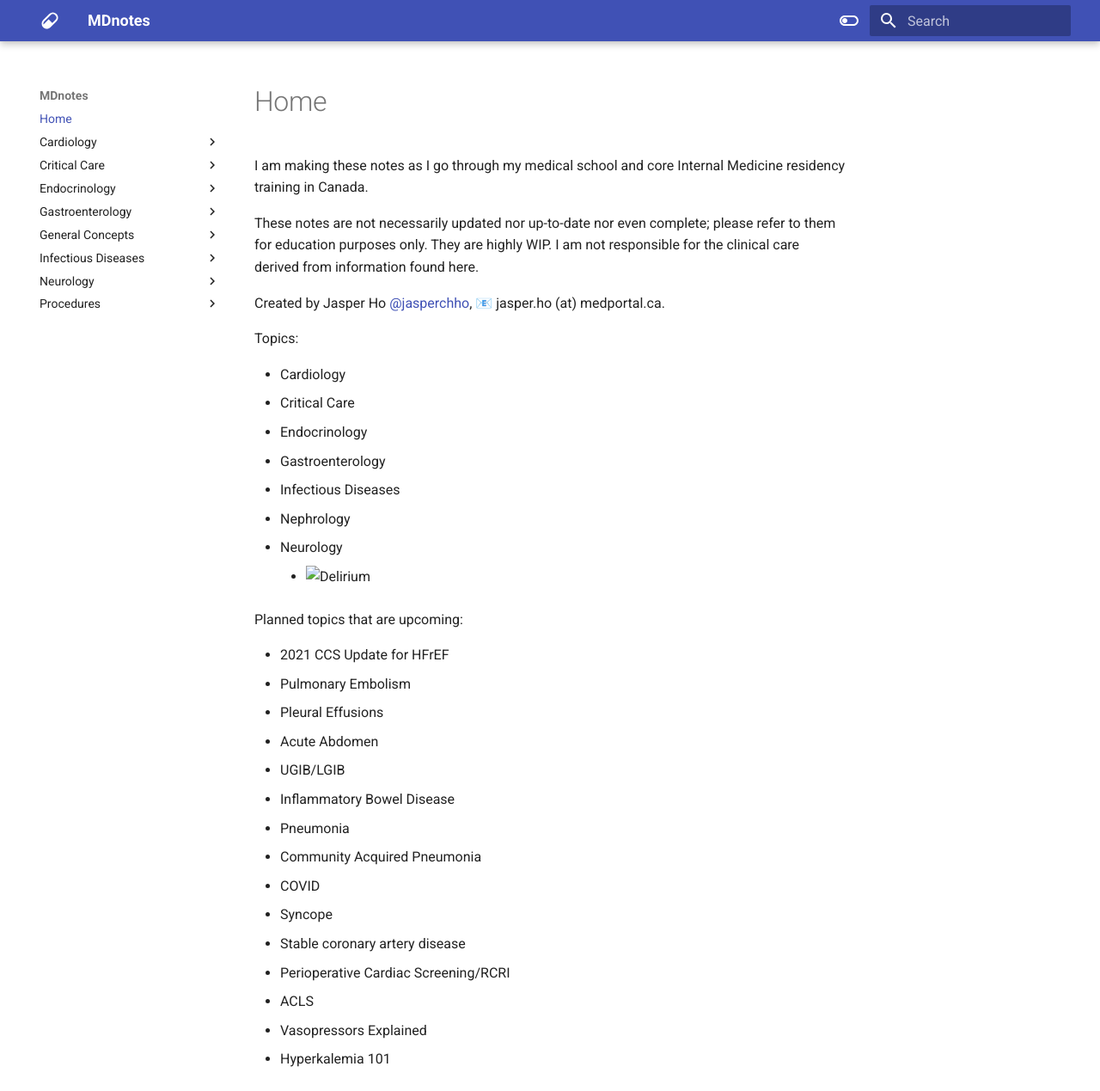
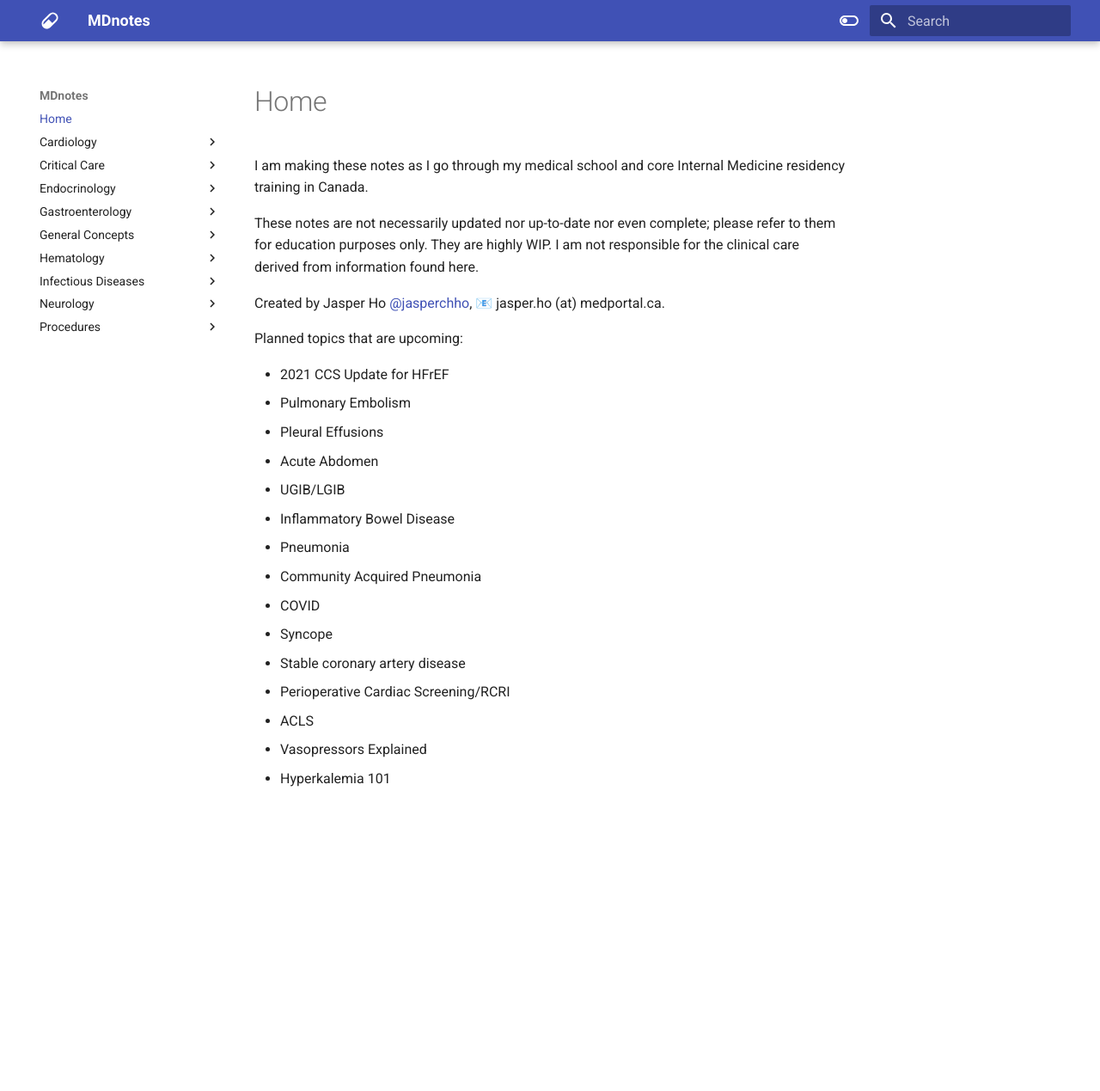
Before and after one commit to jzpero/mdnotes, an MkDocs documentation site: the page built from docs/index.md, in a window 1280 px wide and 1269 px high. Shown: the whole window at 86% size. Built offline with MkDocs 1.6.1 and Material for MkDocs 9.7.7, drawn with Linux system fonts in a browser that asks for light colours.

Commit message:
vault backup: 2021-07-03 15:51:44
Affected files:

"docs/Hematology/Iron Study Thresholds.md"
docs/index.md

```diff
--- a/docs/index.md
+++ b/docs/index.md
@@ -4,16 +4,6 @@ These notes are not necessarily updated nor up-to-date nor even complete; please
 
 Created by Jasper Ho [@jasperchho](https://www.twitter.com/jasperchho), 📧 jasper.ho (at) medportal.ca.
 
-Topics:
-
-- Cardiology
-- Critical Care
-- Endocrinology
-- Gastroenterology
-- Infectious Diseases
-- Nephrology
-- Neurology
-    - ![Delirium](Delirium.md)
 
 Planned topics that are upcoming:
 
```
Also changed, not shown: docs/Hematology/Iron Study Thresholds.md (added, +15 -0 lines).
